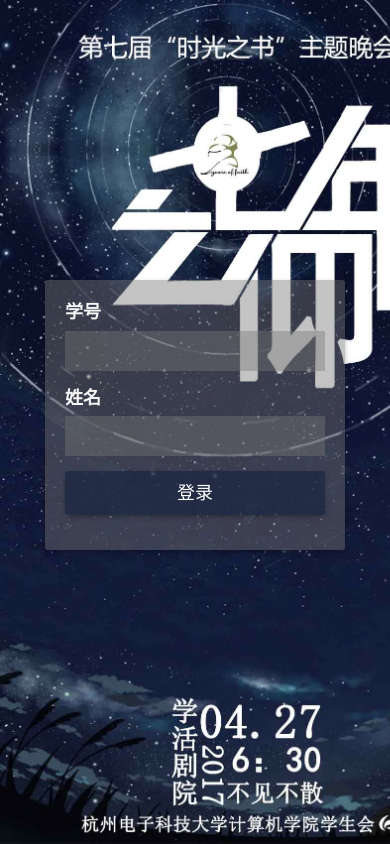
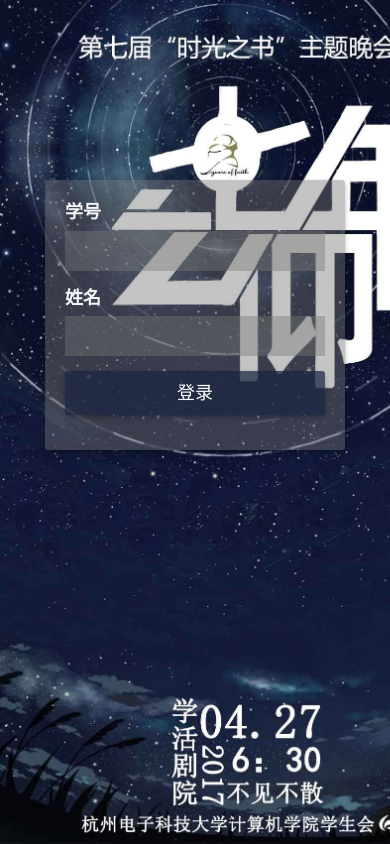
Before and after one commit to kyfly/Zhmoll-Seckill, a website: page public/index.html in a window 390 px wide. Drawn offline with Linux system fonts and the light colour scheme; files whose address does not match are found by name.

Commit message:
修改定位

```diff
--- a/public/css/login.css
+++ b/public/css/login.css
@@ -295,7 +295,7 @@ button{
 	}
 	.invite__form{
 		background-color: rgba(119, 119, 119, 0.43);
-		margin:280px auto;
+		margin:180px auto;
 		padding:20px;
 		max-width: 300px
 	}
```
